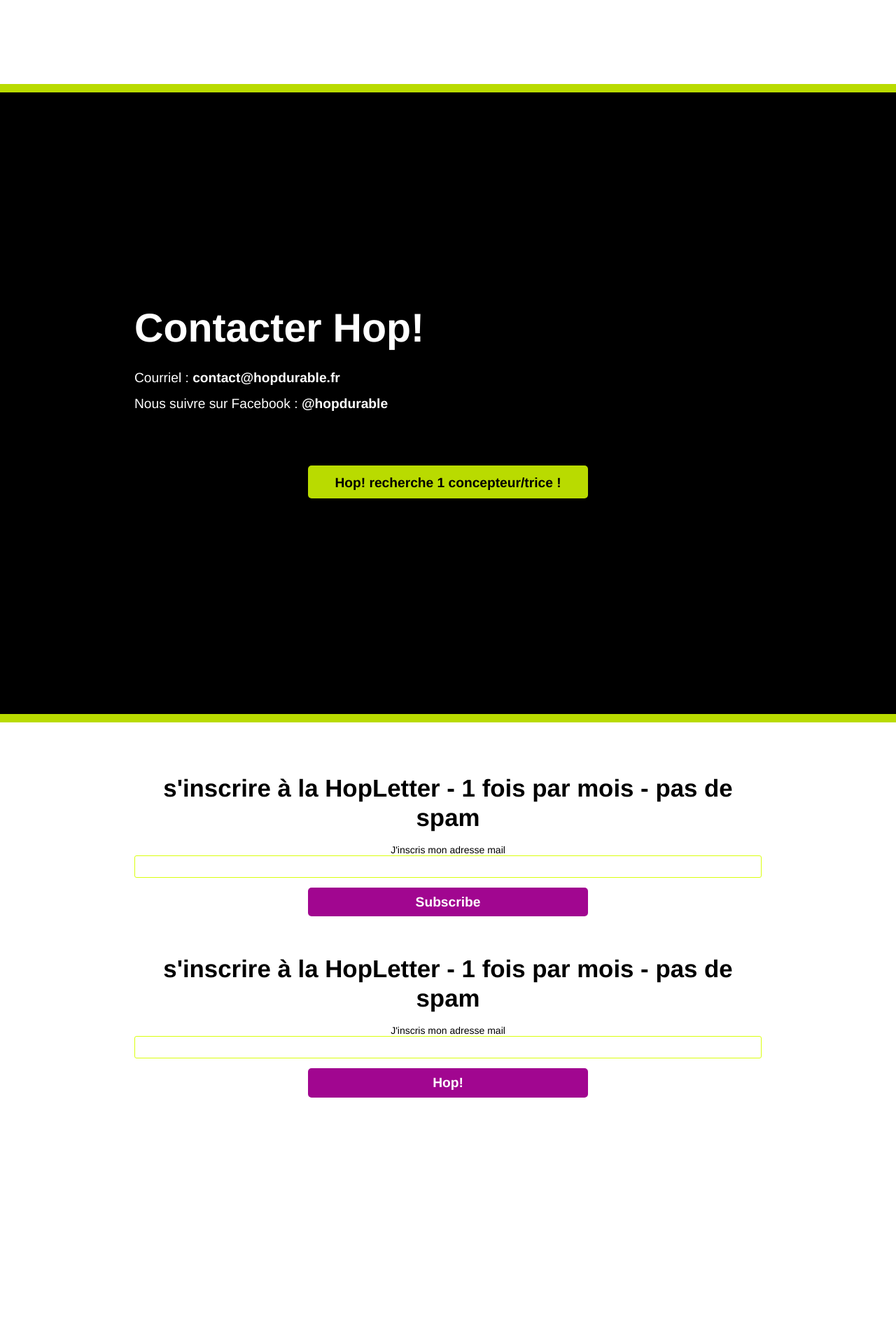
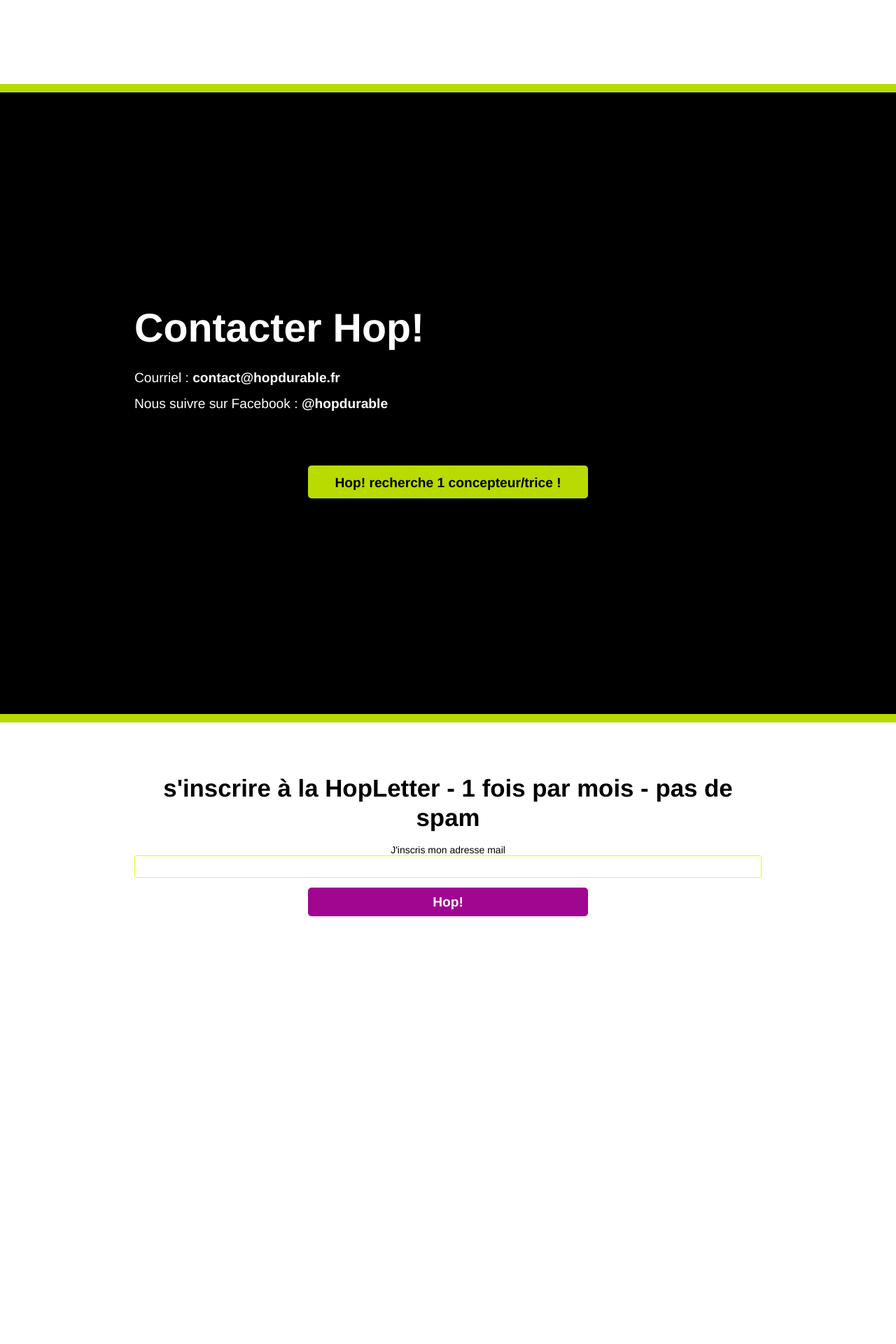
Before and after one commit to pierrenault/hopdurable.github.io, a Jekyll site: the page built from index.md, in a window 1280 px wide. Shown: the part 4380-6300 px from the top of the page at 70% size. Built offline with Jekyll 4.4.1, drawn with Linux system fonts in a browser that asks for light colours; comment, search, counter and statistics services are not loaded.

Commit message:
Update index.md

```diff
--- a/index.md
+++ b/index.md
@@ -72,54 +72,7 @@
 </section>
 
 <section class="center">
-<!-- Begin MailChimp Signup Form -->
-<link href="//cdn-images.mailchimp.com/embedcode/classic-10_7.css" rel="stylesheet" type="text/css">
-<style type="text/css">
-	#mc_embed_signup{background:#fff; clear:left; font:14px Helvetica,Arial,sans-serif; }
-	/* Add your own MailChimp form style overrides in your site stylesheet or in this style block.
-	   We recommend moving this block and the preceding CSS link to the HEAD of your HTML file. */
-</style>
-<div id="mc_embed_signup">
-<form action="//hopdurable.us14.list-manage.com/subscribe/post?u=16d0d1fba4d36823e8001211b&amp;id=7f460ab61a" method="post" id="mc-embedded-subscribe-form" name="mc-embedded-subscribe-form" class="validate" target="_blank" novalidate>
-    <div id="mc_embed_signup_scroll">
-	<h2>s'inscrire à la HopLetter - 1 fois par mois - pas de spam</h2>
-<div class="mc-field-group">
-	<label for="mce-EMAIL">J'inscris mon adresse mail </label>
-	<input type="email" value="" name="EMAIL" class="required email" id="mce-EMAIL">
-</div>
-	<div id="mce-responses" class="clear">
-		<div class="response" id="mce-error-response" style="display:none"></div>
-		<div class="response" id="mce-success-response" style="display:none"></div>
-	</div>    <!-- real people should not fill this in and expect good things - do not remove this or risk form bot signups-->
-    <div style="position: absolute; left: -5000px;" aria-hidden="true"><input type="text" name="b_16d0d1fba4d36823e8001211b_7f460ab61a" tabindex="-1" value=""></div>
-    <div class="clear"><input type="submit" value="Subscribe" name="subscribe" id="mc-embedded-subscribe" class="button"></div>
-    </div>
-</form>
-</div>
-<script type='text/javascript' src='//s3.amazonaws.com/downloads.mailchimp.com/js/mc-validate.js'></script><script type='text/javascript'>(function($) {window.fnames = new Array(); window.ftypes = new Array();fnames[0]='EMAIL';ftypes[0]='email'; /*
- * Translated default messages for the $ validation plugin.
- * Locale: FR
- */
-$.extend($.validator.messages, {
-        required: "Ce champ est requis.",
-        remote: "Veuillez remplir ce champ pour continuer.",
-        email: "Veuillez entrer une adresse email valide.",
-        url: "Veuillez entrer une URL valide.",
-        date: "Veuillez entrer une date valide.",
-        dateISO: "Veuillez entrer une date valide (ISO).",
-        number: "Veuillez entrer un nombre valide.",
-        digits: "Veuillez entrer (seulement) une valeur numérique.",
-        creditcard: "Veuillez entrer un numéro de carte de crédit valide.",
-        equalTo: "Veuillez entrer une nouvelle fois la même valeur.",
-        accept: "Veuillez entrer une valeur avec une extension valide.",
-        maxlength: $.validator.format("Veuillez ne pas entrer plus de {0} caractères."),
-        minlength: $.validator.format("Veuillez entrer au moins {0} caractères."),
-        rangelength: $.validator.format("Veuillez entrer entre {0} et {1} caractères."),
-        range: $.validator.format("Veuillez entrer une valeur entre {0} et {1}."),
-        max: $.validator.format("Veuillez entrer une valeur inférieure ou égale à {0}."),
-        min: $.validator.format("Veuillez entrer une valeur supérieure ou égale à {0}.")
-});}(jQuery));var $mcj = jQuery.noConflict(true);</script>
-<!--End mc_embed_signup-->
+
 
   {% include subscription-newsletter.html %}
 
```
